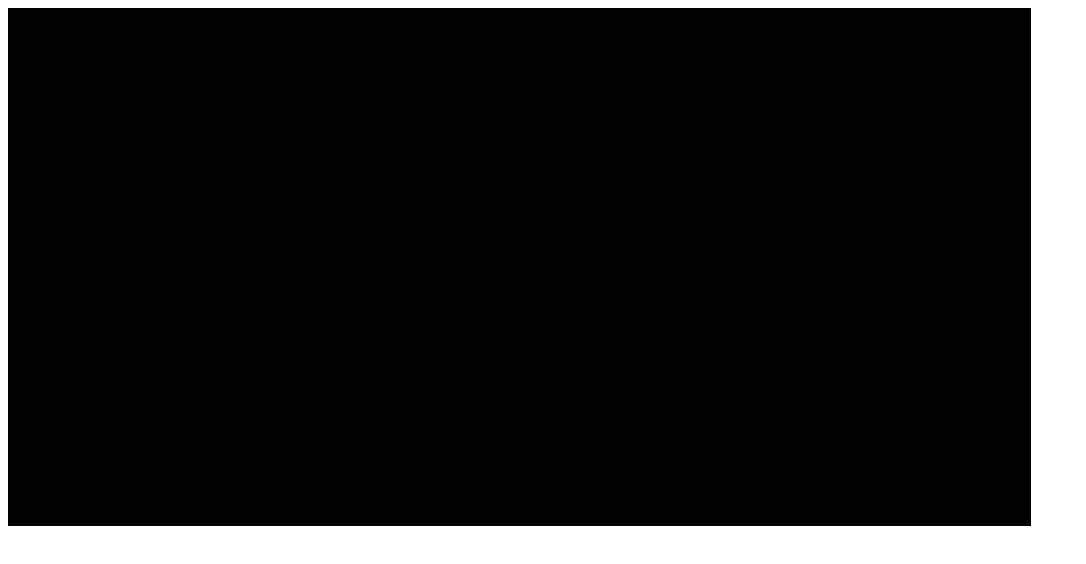
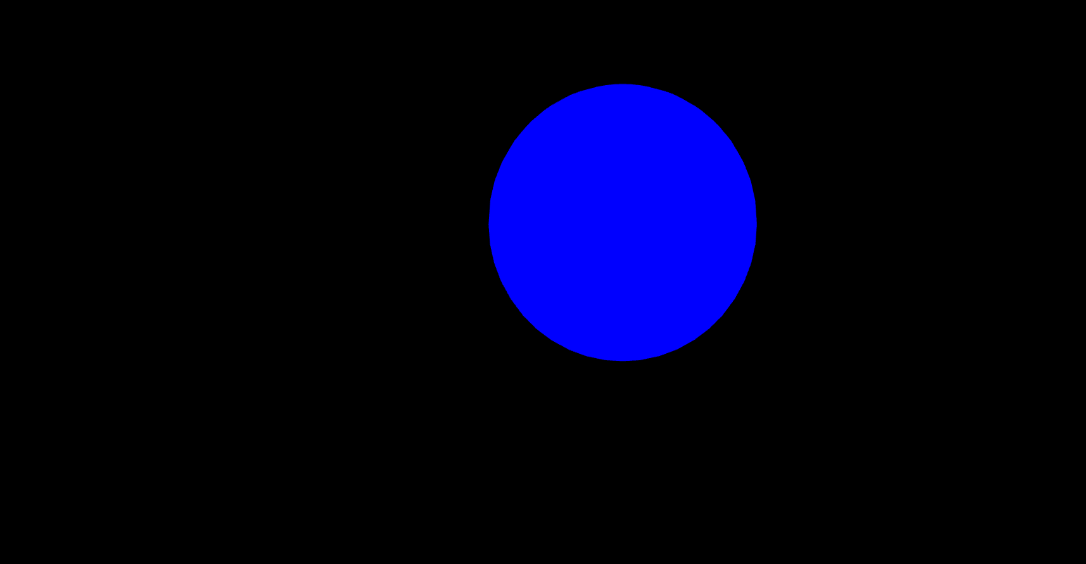
Before and after one commit to lnapo94/SolarSystem, a plain HTML site: page index.html in a window 1280 px wide. Shown: the whole page, without its empty margins (0-1086 px from the left). Drawn offline with Linux system fonts and the light colour scheme; animation ran at ten frames a second.

Commit message:
minor changes to code organization

```diff
--- a/bin/main.js
+++ b/bin/main.js
@@ -1,57 +1,65 @@
 import {Object} from "../data/planets.js";
+let then = 0;
 
-function drawScene() {
+function drawScene(then, deltatime) {
+    G_gl.viewport(0, 0, G_gl.canvas.width, G_gl.canvas.height);
     G_gl.clearColor(0.0, 0.0, 0.0, 1.0);  // Clear to black, fully opaque
     G_gl.clearDepth(1.0);                 // Clear everything
     G_gl.enable(G_gl.DEPTH_TEST);           // Enable depth testing
     G_gl.depthFunc(G_gl.LEQUAL);            // Near things obscure far things
     G_gl.enable(G_gl.CULL_FACE);
+    G_gl.clear(G_gl.COLOR_BUFFER_BIT | G_gl.DEPTH_BUFFER_BIT);      // Clear the canvas before we start drawing on it.
 
-    // Enable the depth buffer
-    G_gl.enable(G_gl.DEPTH_TEST);
-
-    // Clear the canvas before we start drawing on it.
-    G_gl.clear(G_gl.COLOR_BUFFER_BIT | G_gl.DEPTH_BUFFER_BIT);
-
-    // Compute the matrices
-    const fieldOfView = 45 * Math.PI / 180;   // in radians
+    // Compute perspective matrix
+    const fieldOfView = 60 * Math.PI / 180;   // in radians
     const aspect = G_gl.canvas.clientWidth / G_gl.canvas.clientHeight;
-    const zNear = 0.0001;
+    const zNear = 0.1;
     const zFar = 100.0;
     const projectionMatrix = mat4.create();
-
     mat4.perspective(projectionMatrix,
         fieldOfView,
         aspect,
         zNear,
         zFar);
 
-    const modelViewMatrix = mat4.create();
+    let o;
+    for (o in G_Objects){
+        G_gl.useProgram(G_program);
+        G_Objects[o].render(projectionMatrix);
+    }
+}
 
-    // Now move the drawing position a bit to where we want to
-    // start drawing the square.
+function render(now) {
+    now *= 0.001;  // convert to seconds
+    const deltaTime = now - then;
+    then = now;
 
-    mat4.translate(modelViewMatrix,     // destination matrix
-        modelViewMatrix,     // matrix to translate
-        [10.0, 10.0, -50.0]);  // amount to translate
+    drawScene(then, deltaTime);
 
+    requestAnimationFrame(render);
+}
 
-    let o;
-    for (o of G_Objects){
-        G_gl.useProgram(G_program);
-        o.render(projectionMatrix, modelViewMatrix);
-    }
-    // Set the shader uniforms
+function setModelViewMatrixes() {
+    let terraMVM = mat4.create();
+    console.log(terraMVM);
+    mat4.translate(terraMVM, terraMVM, [0, +.5,-2]);  // amount to translate
+    mat4.scale(terraMVM, terraMVM, [5,5,5]);
+    G_Objects.terra.setModelViewMatrix(terraMVM);
 }
 
 function  main(data) {
     let o;
     let res = loadMeshData(data);
-    console.log(res);
-    G_Objects.push( new Object(res, './data/assets/Terra1.jpg'));
-    for (o of G_Objects) { o.lookup(); }
-    requestAnimationFrame(drawScene)
+    G_Objects = {
+        terra : new Object(res, 'http://localhost:63342/SolarSystem/data/assets/Terra1.png?_ijt=o9keg75a007lrbem85al5r41sm'),
+    };
+    setModelViewMatrixes();
+    for (o in G_Objects) {
+        G_Objects[o].lookup();
+    }
+    requestAnimationFrame(render)
 }
+
 
 $.ajax({
     url: "./data/assets/terra1.obj",
--- a/data/planets.js
+++ b/data/planets.js
@@ -6,7 +6,16 @@
         this.vnArray = mesh.vertexNormals;
         this.idxArray = mesh.indices;
         this.textureSrc = textureSrc;
+        this.modelViewMatrix = mat4.create();
 
+    }
+
+    setModelViewMatrix(mvm){
+        this.modelViewMatrix = mvm;
+    }
+
+    getModelViewMatrix(mvm){
+        return this.modelViewMatrix.copy()
     }
 
     _bindTexture(texture){
@@ -15,12 +24,21 @@
         image.addEventListener('load', function() {
             // Now that the image has loaded make copy it to the texture.
             G_gl.bindTexture(G_gl.TEXTURE_2D, texture);
+            G_gl.texParameteri(G_gl.TEXTURE_2D, G_gl.TEXTURE_MAG_FILTER, G_gl.LINEAR);
+            G_gl.texParameteri(G_gl.TEXTURE_2D, G_gl.TEXTURE_MIN_FILTER, G_gl.LINEAR);
+            G_gl.texParameteri(G_gl.TEXTURE_2D, G_gl.TEXTURE_WRAP_S, G_gl.CLAMP_TO_EDGE);
+            G_gl.texParameteri(G_gl.TEXTURE_2D, G_gl.TEXTURE_WRAP_T, G_gl.CLAMP_TO_EDGE);
             G_gl.texImage2D(G_gl.TEXTURE_2D, 0, G_gl.RGBA, G_gl.RGBA,G_gl.UNSIGNED_BYTE, image);
-            G_gl.generateMipmap(G_gl.TEXTURE_2D);
+            //G_gl.generateMipmap(G_gl.TEXTURE_2D);
+            console.log("texture loaded")
         });
     }
 
     _prepareTexture(){
+
+        // preparing uvmap for a fallback texture
+        this._setTextureCoords();
+
         // Create a texture.
         var texture = G_gl.createTexture();
         G_gl.bindTexture(G_gl.TEXTURE_2D, texture);
@@ -32,43 +50,42 @@
     }
 
     _setGeometry(){
+        G_gl.bindBuffer(G_gl.ARRAY_BUFFER, this.positionBuffer);
         G_gl.bufferData(G_gl.ARRAY_BUFFER, new Float32Array(this.vArray), G_gl.STATIC_DRAW);
     }
 
     _setTextureCoords(){
+        G_gl.bindBuffer(G_gl.ARRAY_BUFFER, this.textcoordBuffer);
         G_gl.bufferData(G_gl.ARRAY_BUFFER, new Float32Array(this.vtArray), G_gl.STATIC_DRAW);
     }
 
     _setElements(){
+        G_gl.bindBuffer(G_gl.ELEMENT_ARRAY_BUFFER, this.elementBuffer);
         G_gl.bufferData(G_gl.ELEMENT_ARRAY_BUFFER, new Uint16Array(this.idxArray), G_gl.STATIC_DRAW);
 
     }
     lookup(){
+        // TODO NEED TO MOVE THIS STUFF ON A NEW 'PROGRAM' CLASS
         this.positionLocation = G_gl.getAttribLocation(G_program, "a_position");
         this.textureLocation =  G_gl.getAttribLocation(G_program, "a_texcoord");
-        this.modelViewMatrix = G_gl.getUniformLocation(G_program, 'uModelViewMatrix');
-        this.projectionMatrix = G_gl.getUniformLocation(G_program, 'uProjectionMatrix');
+        this.modelViewMatrixLocation = G_gl.getUniformLocation(G_program, 'uModelViewMatrix');
+        this.projectionMatrixLocation = G_gl.getUniformLocation(G_program, 'uProjectionMatrix');
+        // TODO END OF STUFF NEEDED TO BE MOVED
+
         this.positionBuffer = G_gl.createBuffer();
-        // Bind it to ARRAY_BUFFER (think of it as ARRAY_BUFFER = positionBuffer)
-        G_gl.bindBuffer(G_gl.ARRAY_BUFFER, this.positionBuffer);
-        // Put the positions in the buffer
-        this._setGeometry();
-
-        // provide texture coordinates for the rectangle.
         this.textcoordBuffer = G_gl.createBuffer();
-        G_gl.bindBuffer(G_gl.ARRAY_BUFFER, this.textcoordBuffer);
-        this._setTextureCoords();
-
         this.elementBuffer = G_gl.createBuffer();
-        G_gl.bindBuffer(G_gl.ELEMENT_ARRAY_BUFFER, this.elementBuffer);
-        this._setElements();
 
         this._prepareTexture();
     }
 
 
-    render(projectionMatrix, modelViewMatrix){
+    render(projectionMatrix){
         // read vertexes.
+        this._setGeometry();
+        this._setTextureCoords();
+        this._setElements();
+
         G_gl.enableVertexAttribArray(this.positionLocation)
         G_gl.bindBuffer(G_gl.ARRAY_BUFFER, this.positionBuffer);
         G_gl.vertexAttribPointer(
@@ -86,15 +103,16 @@
         //draw object
 
         G_gl.uniformMatrix4fv(
-            this.projectionMatrix,
+            this.projectionMatrixLocation,
             false,
             projectionMatrix);
+
         G_gl.uniformMatrix4fv(
-            this.modelViewMatrix,
+            this.modelViewMatrixLocation,
             false,
-            modelViewMatrix);
+            this.modelViewMatrix);
 
-        G_gl.drawElements(G_gl.TRIANGLES, this.idxArray.length/3, G_gl.UNSIGNED_SHORT, 0);
+        G_gl.drawElements(G_gl.TRIANGLES, this.idxArray.length, G_gl.UNSIGNED_SHORT, 0);
 
     }
 }
--- a/index.html
+++ b/index.html
@@ -7,7 +7,7 @@
 </head>
 
 <body>
-    <canvas id="canvas"></canvas>
+    <canvas id="canvas"  width="1920" height="1080"></canvas>
     <div id="uiContainer">
         <div id="ui">
             <div id="x"></div>
@@ -35,7 +35,7 @@
 
     void main() {
         // Multiply the position by the matrix.
-        gl_Position = uModelViewMatrix * uProjectionMatrix * a_position;
+        gl_Position = uProjectionMatrix * uModelViewMatrix * a_position;
 
         // Pass the texcoord to the fragment shader.
         v_texcoord = a_texcoord;
@@ -60,7 +60,7 @@
 
 <script type="text/javascript" src="lib/jQuery.min.js"></script>
 <script src="./lib/webgl-obj-loader.min.js"></script>
-<script src="lib/gl-matrix.min.js"></script>
+<script src="lib/gl-matrix.js"></script>
 <!-- declaring local vars -->
 <script src="lib/globals.js"></script>
 
--- a/lib/globals.js
+++ b/lib/globals.js
@@ -6,7 +6,8 @@
 let G_fragmentShader = null;
 let G_vertexShader = null;
 let G_program = null;  // openGL program
-let G_Objects = [];
+let G_Objects = {
+};
 
 const G_TERRA_TEXTURE = './data/assets/Terra1.jpg';
 //global utility functions
--- a/style.css
+++ b/style.css
@@ -1,9 +1,11 @@
-
+body{
+    background-color: black;
+}
 canvas {
     border: .5vw solid black;
     background-color: antiquewhite;
-    width: 80%;
-    height: 45%;
+    width: 95vw;
+    height: 95vh;
 }
 video {
     display: none;
```
